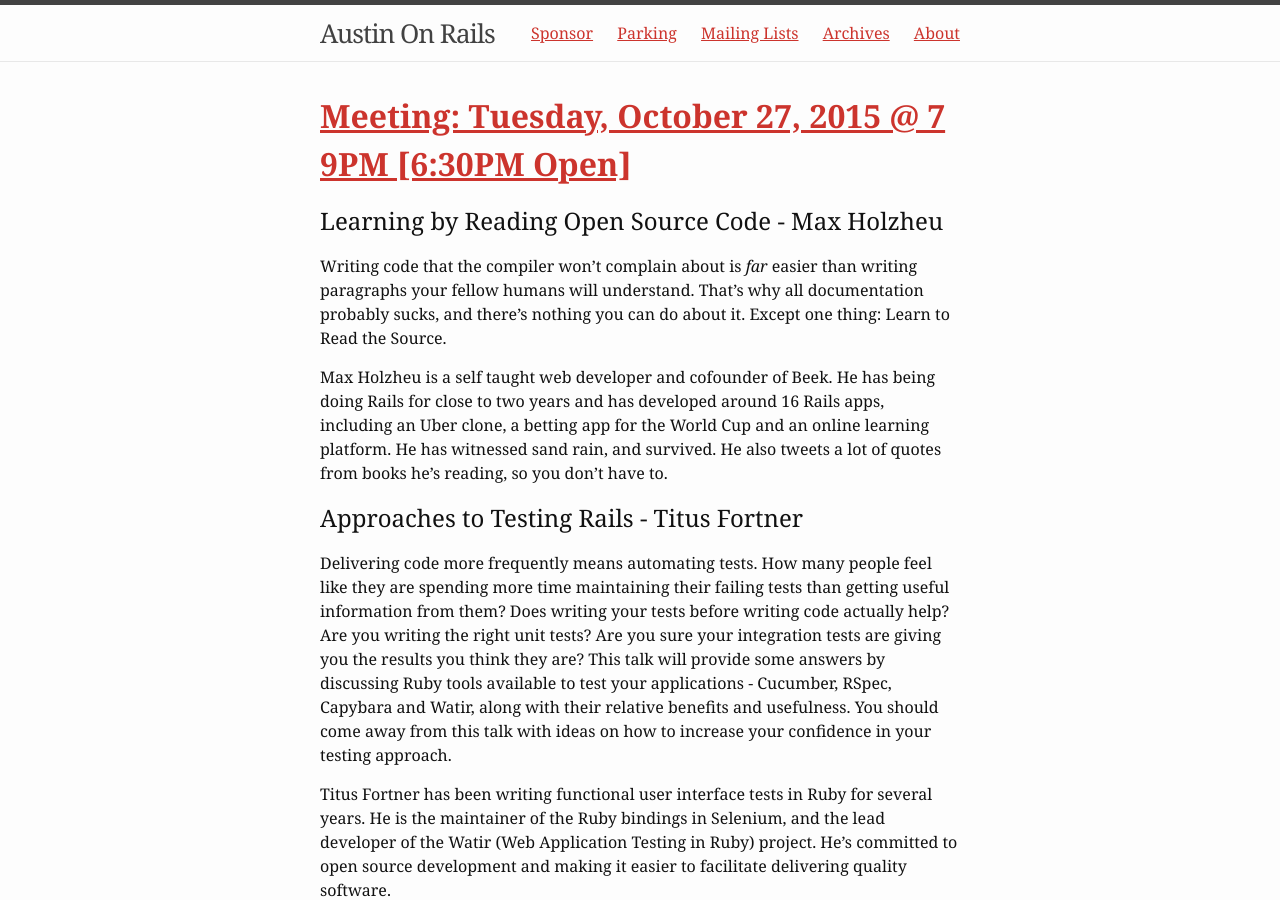
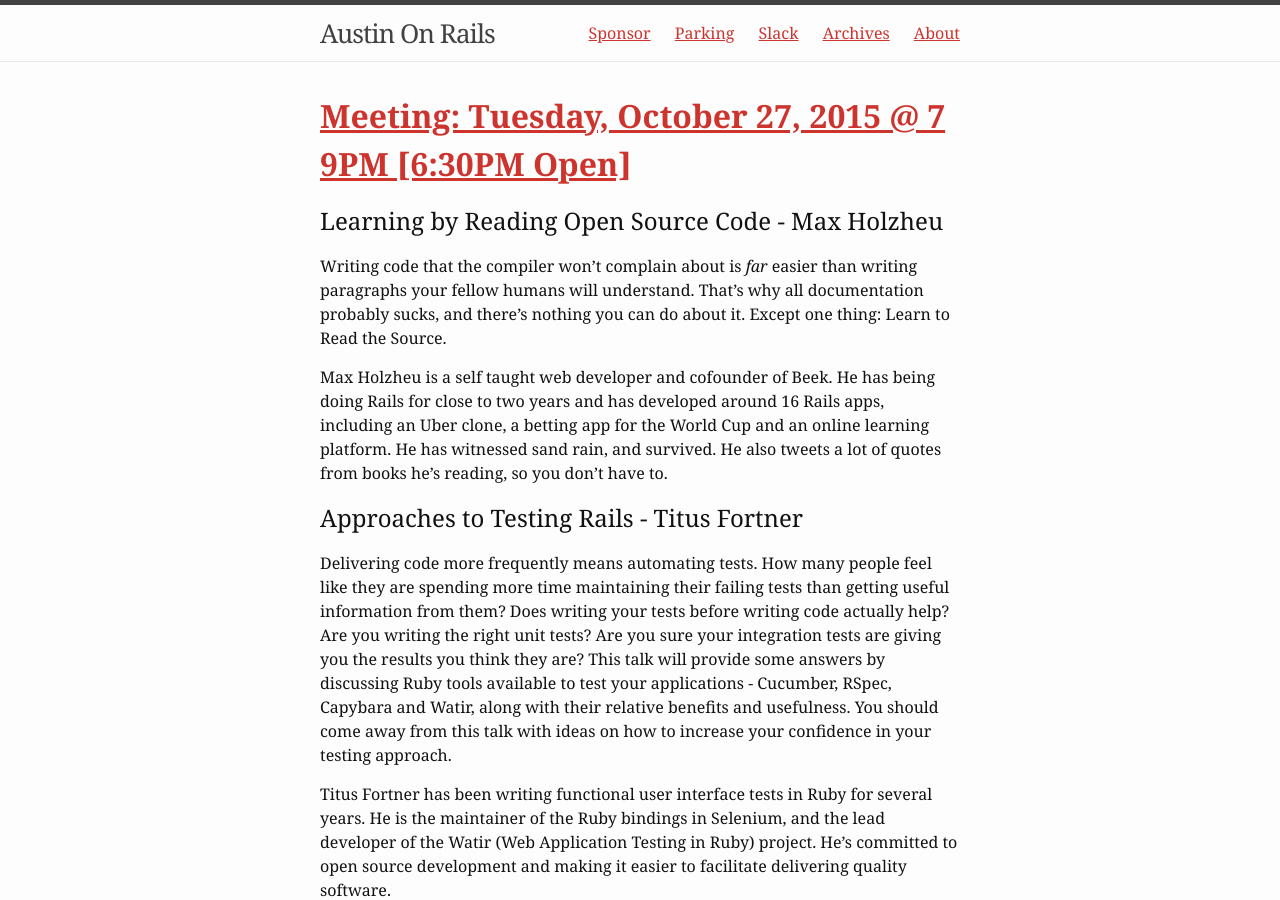
Before and after one commit to austinonrails/aor_meetings_blog, a Jekyll site: the page built from index.html, in a window 1280 px wide and 900 px high. Built offline with Jekyll 4.4.1, drawn with Linux system fonts in a browser that asks for light colours.

Commit message:
removing mailing lists, adding slack

```diff
--- a/_includes/header.html
+++ b/_includes/header.html
@@ -16,7 +16,7 @@
       <div class="trigger">
           <a class="page-link" href="/sponsor">Sponsor</a>
           <a class="page-link" href="/parking">Parking</a>
-          <a class="page-link" href="/mailing_lists">Mailing Lists</a>
+          <a class="page-link" href="https://austinonrails.slack.com">Slack</a>
           <a class="page-link" href="/past">Archives</a>
           <a class="page-link" href="/about">About</a>
       </div>
```
